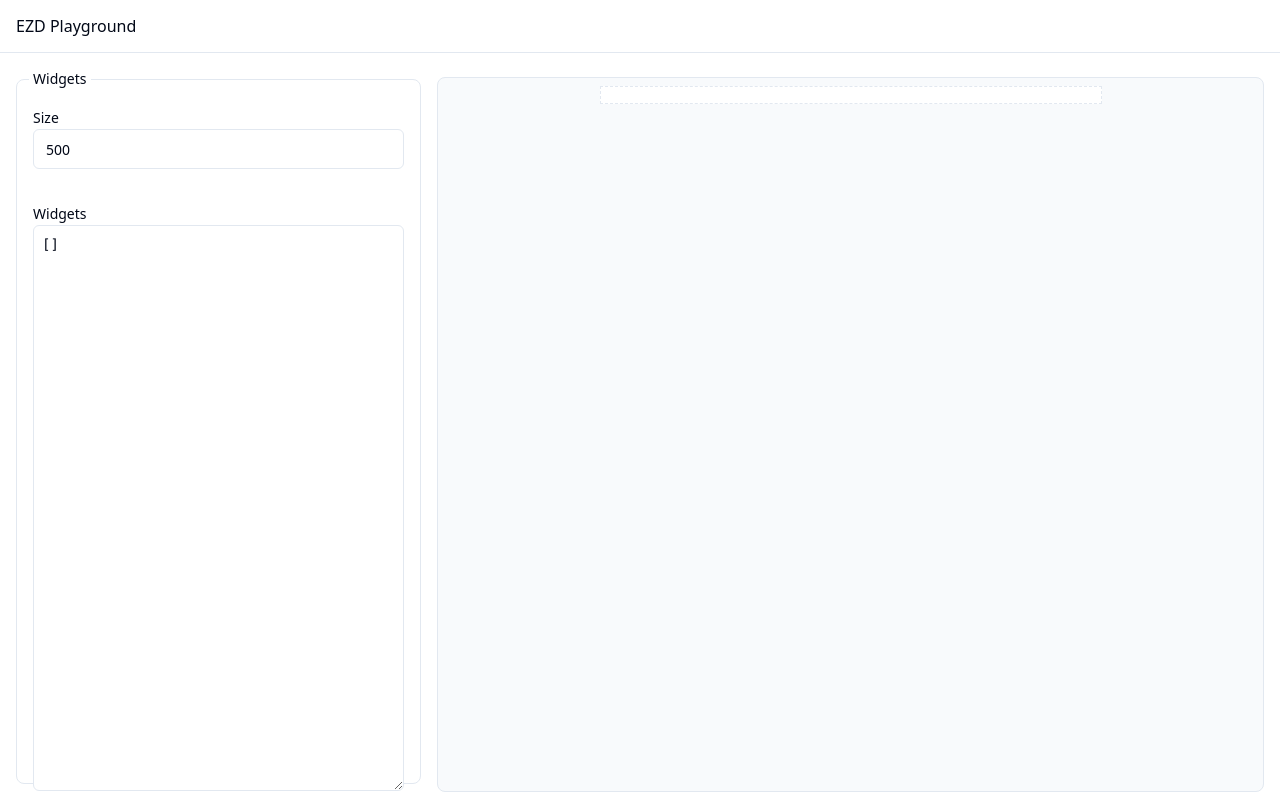
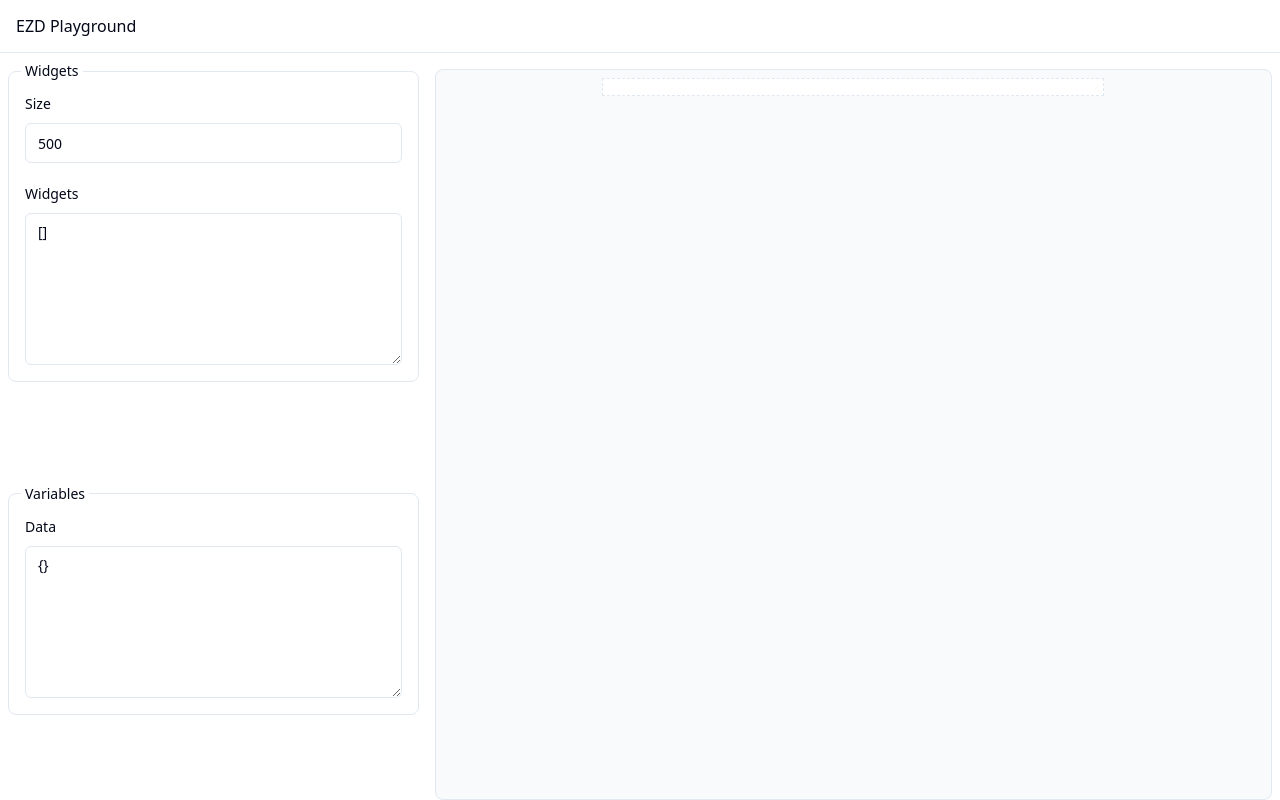
Before and after one commit to amrltqt/ezd, a React (Vite) app in the folder board/: page / in a window 1280 px wide. Built offline with nearby package versions, Linux system fonts and the light colour scheme.

Commit message:
chore: improve edit ui

```diff
--- a/board/src/playground/Playground.tsx
+++ b/board/src/playground/Playground.tsx
@@ -1,8 +1,9 @@
 import WidgetEditor from "./components/WidgetEditor";
-// import DataEditor from "./components/DataEditor";
+import DataEditor from "./components/DataEditor";
 import SizeEditor from "./components/SizeEditor";
 import { useContext, useEffect } from "react";
 import { BoardContext, BoardContextData } from "../BoardContext";
+
 
 export default function Playground({ board }: { board: React.ReactNode }) {
   const { setData, setSize, setWidgets } =
@@ -29,17 +30,18 @@ export default function Playground({ board }: { board: React.ReactNode }) {
       <header className="sticky top-0 z-10 flex h-[53px] items-center gap-1 border-b bg-background px-4">
         EZD Playground
       </header>
-      <div className="grid flex-1 h-full gap-4 p-4 overflow-auto md:grid-cols-2 lg:grid-cols-3">
-        <div className="grid items-start w-full gap-6">
-          <fieldset className="relative flex flex-col items-start h-full gap-8 p-4 border rounded-lg md:flex">
-            <legend className="px-1 -ml-1 text-sm font-medium">
-              Widgets
-            </legend>
+      <div className="grid flex-1 h-full gap-4 p-2 overflow-auto md:grid-cols-2 lg:grid-cols-3">
+        <form className="grid items-start w-full gap-6">
+          <fieldset className="grid gap-6 p-4 border rounded-lg">
+            <legend className="px-1 -ml-1 text-sm font-medium">Widgets</legend>
             <SizeEditor />
-            {/* <DataEditor /> */}
             <WidgetEditor />
           </fieldset>
-        </div>
+          <fieldset className="grid gap-6 p-4 border rounded-lg">
+          <legend className="px-1 -ml-1 text-sm font-medium">Variables</legend>
+            <DataEditor />
+          </fieldset>
+        </form>
         <div className="relative flex h-full min-h-[50vh] flex-col bg-muted/50 p-2 mt-2 lg:col-span-2 bg-gray-50 rounded-lg border">
           <div className="mx-auto bg-white border border-dashed border-1 w-fit">
             {board}
--- a/board/src/playground/components/DataEditor.tsx
+++ b/board/src/playground/components/DataEditor.tsx
@@ -26,11 +26,13 @@ export default function DataEditor() {
   }
 
   return (
-    <div className="w-full">
+    <div className="grid gap-3">
       <Label htmlFor="data">Data</Label>
       <Textarea
         id="data"
         placeholder="Data"
+        className="min-h-[9.5rem]"
+
         value={data}
         onChange={handleDataChange}
       />
--- a/board/src/playground/components/SizeEditor.tsx
+++ b/board/src/playground/components/SizeEditor.tsx
@@ -30,7 +30,7 @@ export default function SizeEditor() {
   }
 
   return (
-    <div className="w-full">
+    <div className="grid gap-3">
       <Label htmlFor="size">Size</Label>
       <Input
         id="size"
--- a/board/src/playground/components/WidgetEditor.tsx
+++ b/board/src/playground/components/WidgetEditor.tsx
@@ -38,12 +38,12 @@ export default function WidgetEditor() {
   }
 
   return (
-    <div className="w-full h-full" key="widget-editor">
+    <div className="grid gap-3">
       <Label htmlFor="widgets">Widgets</Label>
       <Textarea
         id="widgets"
-        className="w-full h-full p-2 font-mono border"
         placeholder="Widgets"
+        className="min-h-[9.5rem]"
         value={widgets}
         onChange={handleWidgetsChange}
       />
```
